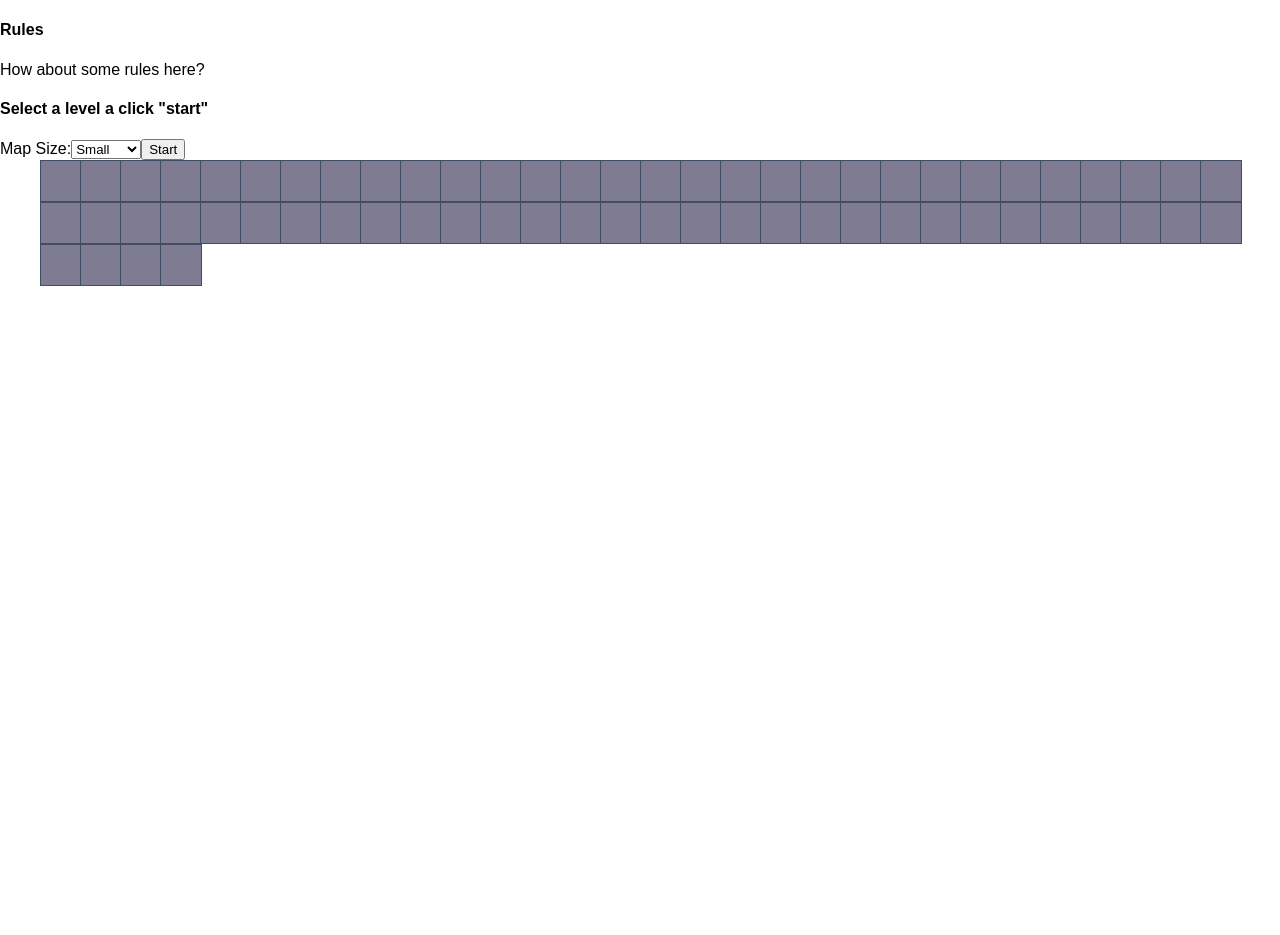
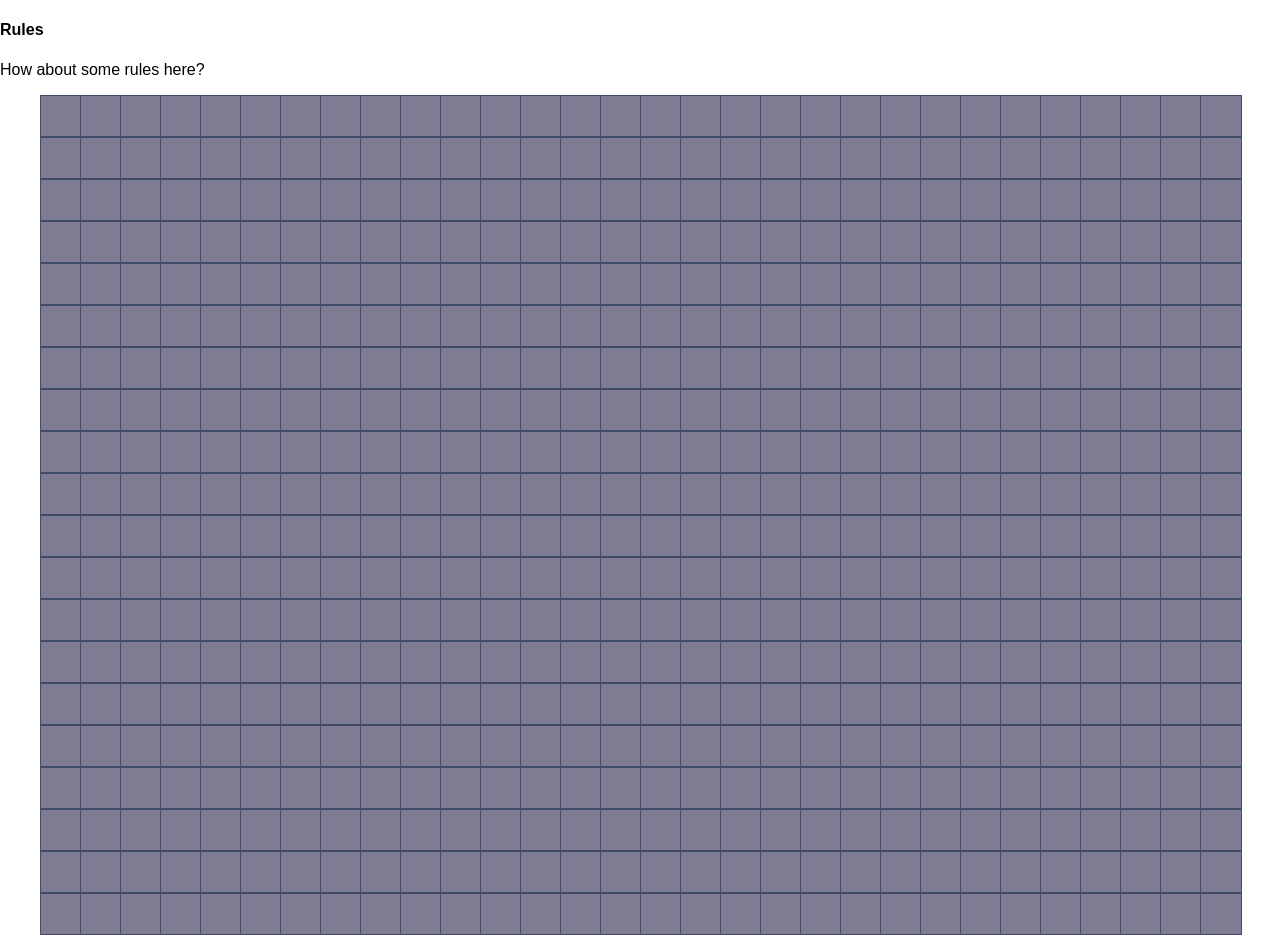
Before and after one commit to Jezzy1999/lunatic-acres, a React (Create React App) app in the folder client/: page / in a window 1280 px wide. Before the commit the page ends 800 px from the top, so only its background shows below. Built offline with nearby package versions, Linux system fonts and the light colour scheme.

Commit message:
Remove difficulty selector

```diff
--- a/client/src/App.js
+++ b/client/src/App.js
@@ -6,30 +6,11 @@ import WorldMap from './components/WorldMap';
 class App extends Component {
 
   state = {
-    height: 8,
-    width: 8,
+    height: 20,
+    width: 30,
   };
 
   handleGameStart = () => {
-      let difficulty = document.querySelector("#mapsize_select");
-      if (difficulty.value === "small") {
-          this.setState({
-              height: 8,
-              width: 8,
-          });
-      }
-      if (difficulty.value === "medium") {
-          this.setState({
-              height: 12,
-              width: 12,
-          });
-      }
-      if (difficulty.value === "large") {
-          this.setState({
-              height: 16,
-              width: 16,
-          });
-      }
   }
 
   render() {
@@ -41,15 +22,6 @@ class App extends Component {
                       <h4>Rules</h4>
                       <p>How about some rules here?</p>
                   </div>
-                  <h4>Select a level a click "start"</h4>
-                  <span className="info">Map Size:
-                      <select id="mapsize_select">
-                          <option value="small"> Small </option>
-                          <option value="medium"> Medium </option>
-                          <option value="large"> Large </option>
-                      </select>
-                  </span>
-                  <button onClick={this.handleGameStart}>Start</button>
               </div>
 
               <WorldMap height={height} width={width} />
```
